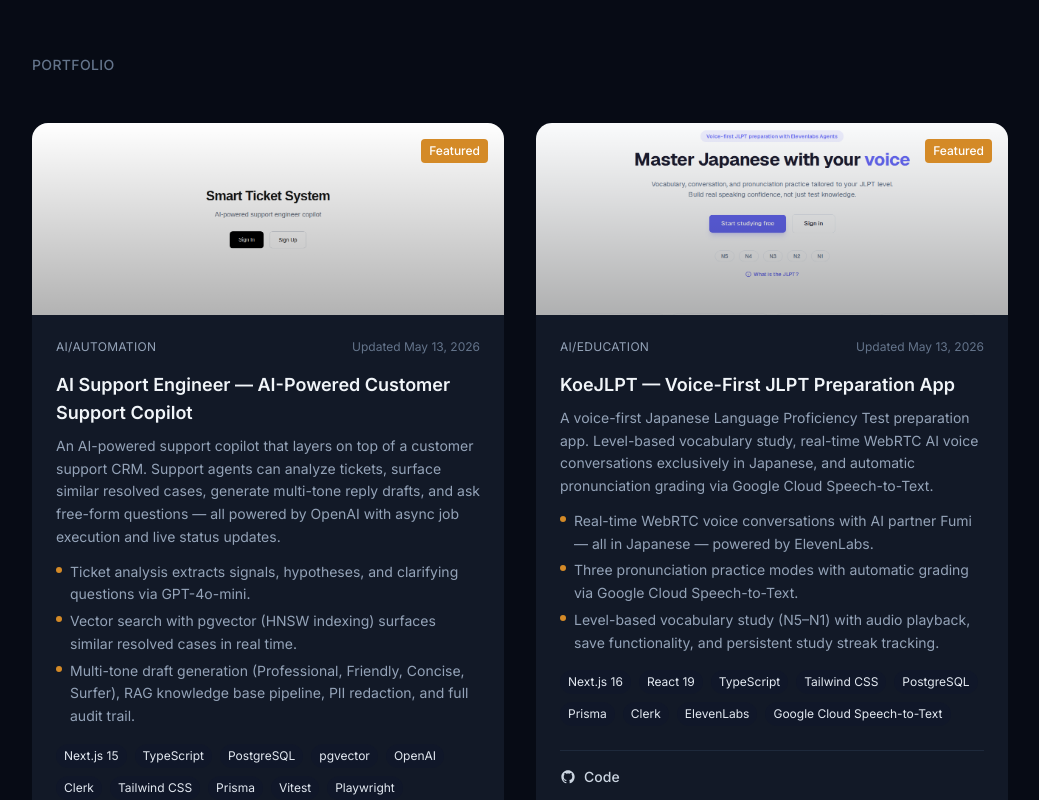
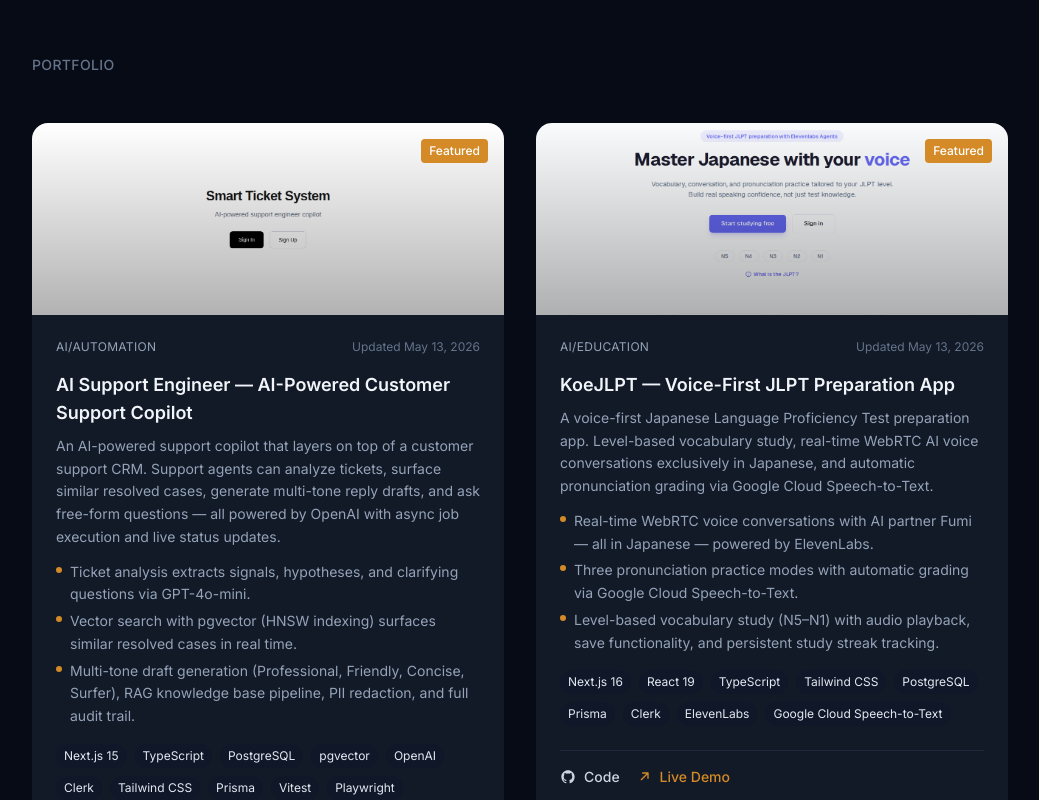
Before and after one commit to Trevorton27/personal-website, a Next.js app: page / in a window 1280 px wide. Shown: the part 3040-3840 px from the top of the page, without its empty margins (120-1159 px from the left). Built offline with nearby package versions, Linux system fonts and the light colour scheme; no server answers; the database is empty.

Commit message:
fixed portfolio links

```diff
--- a/src/components/HomePageClient.tsx
+++ b/src/components/HomePageClient.tsx
@@ -489,6 +489,29 @@
                     : "bg-white shadow-soft hover:shadow-soft-lg"
                 }`}
               >
+                {project.demoUrl ? (
+                  <a
+                    href={project.demoUrl}
+                    target="_blank"
+                    rel="noreferrer"
+                    className="relative h-48 overflow-hidden block"
+                  >
+                    <Image
+                      src={project.image}
+                      alt={`${project.title} screenshot`}
+                      fill
+                      sizes="(min-width: 768px) 50vw, 100vw"
+                      className="object-cover"
+                      priority={i === 0}
+                    />
+                    <div className="absolute inset-0 bg-gradient-to-t from-black/50 to-transparent opacity-60" />
+                    {project.featured && (
+                      <span className="absolute top-4 right-4 text-xs font-medium px-2 py-1 rounded bg-accent text-white">
+                        Featured
+                      </span>
+                    )}
+                  </a>
+                ) : (
                   <div className="relative h-48 overflow-hidden">
                     <Image
                       src={project.image}
@@ -505,6 +528,7 @@
                       </span>
                     )}
                   </div>
+                )}
 
                 <div className="p-6">
                   <div className="flex items-center justify-between gap-2 mb-4">
--- a/src/data/portfolio.json
+++ b/src/data/portfolio.json
@@ -10,7 +10,7 @@
     ],
     "category": "AI/Automation",
     "githubUrl": "https://github.com/Trevorton27/ai-support-engineer-integration",
-    "demoUrl": "https://ai-support-engineer-integration.vercel.app",
+    "demoUrl": "https://smart-ticket-system.vercel.app/",
     "techStack": [
       "Next.js 15",
       "TypeScript",
@@ -38,7 +38,7 @@
     ],
     "category": "AI/Education",
     "githubUrl": "https://github.com/Trevorton27/jlpt-app",
-    "demoUrl": null,
+    "demoUrl": "https://jlpt-app-seven.vercel.app/",
     "techStack": [
       "Next.js 16",
       "React 19",
@@ -91,7 +91,7 @@
     ],
     "category": "AI/Education",
     "githubUrl": "https://github.com/Trevorton27/ai-flashcard-app",
-    "demoUrl": "https://ai-flashcard-app-ruddy.vercel.app",
+    "demoUrl": "https://ai-flashcard-app-ten.vercel.app/",
     "techStack": [
       "Next.js 14",
       "TypeScript",
```
Lines whose indentation alone changed are shown as unchanged.
